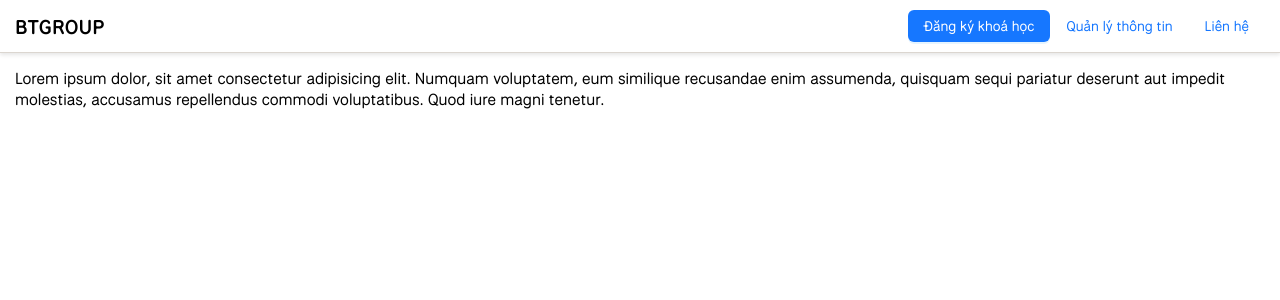
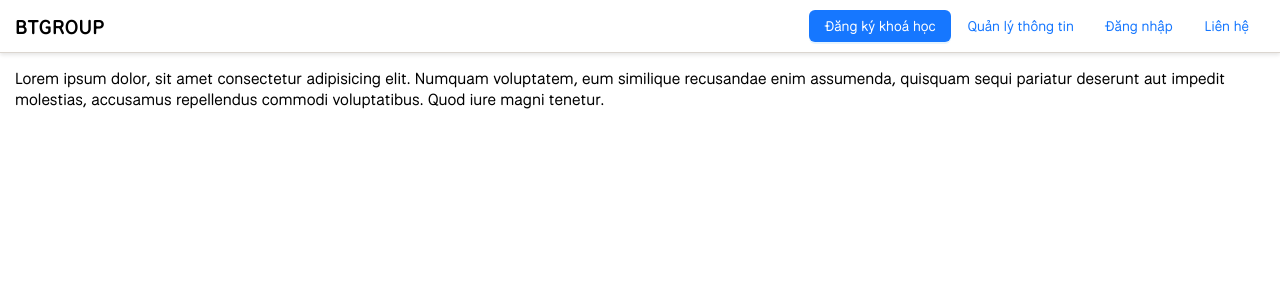
Before and after one commit to SuperQAxClub/class-manager-UI, a React (Vite) app: page / in a window 1280 px wide. Shown: the top 300 px of the page. Built offline with nearby package versions, Linux system fonts and the light colour scheme.

Commit message:
Update UI

```diff
--- a/src/common/MenuBar/MenuBar.tsx
+++ b/src/common/MenuBar/MenuBar.tsx
@@ -1,6 +1,7 @@
 import { Button } from "antd";
 import "./menu.sass"
 import { FC } from "react";
+import { Link } from "wouter";
 
 export const MenuBar:FC = () => {
   return (
@@ -19,6 +20,11 @@ export const MenuBar:FC = () => {
             <Button color="primary" variant="text">
               Quản lý thông tin
             </Button>
+            <Link to="login">
+              <Button color="primary" variant="text">
+                Đăng nhập
+              </Button>
+            </Link>
             <Button color="primary" variant="text">
               Liên hệ
             </Button>
```
